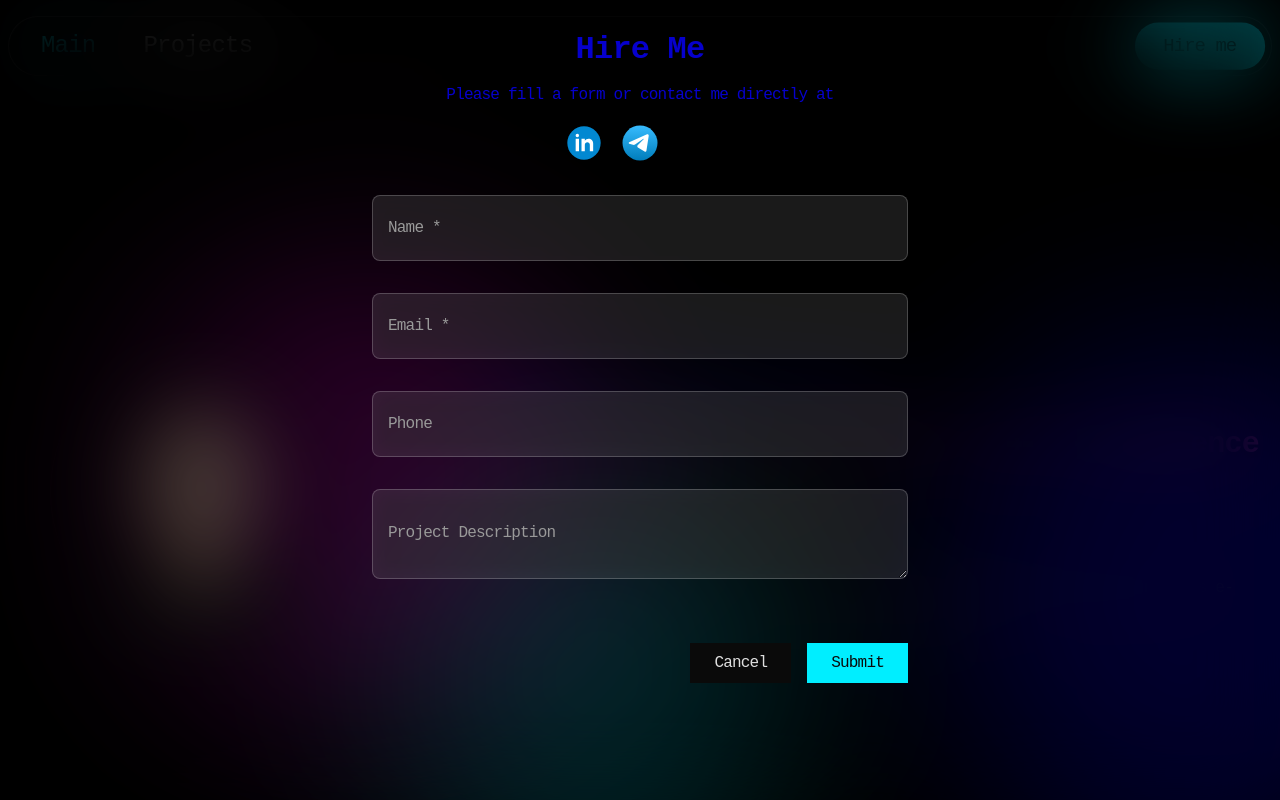
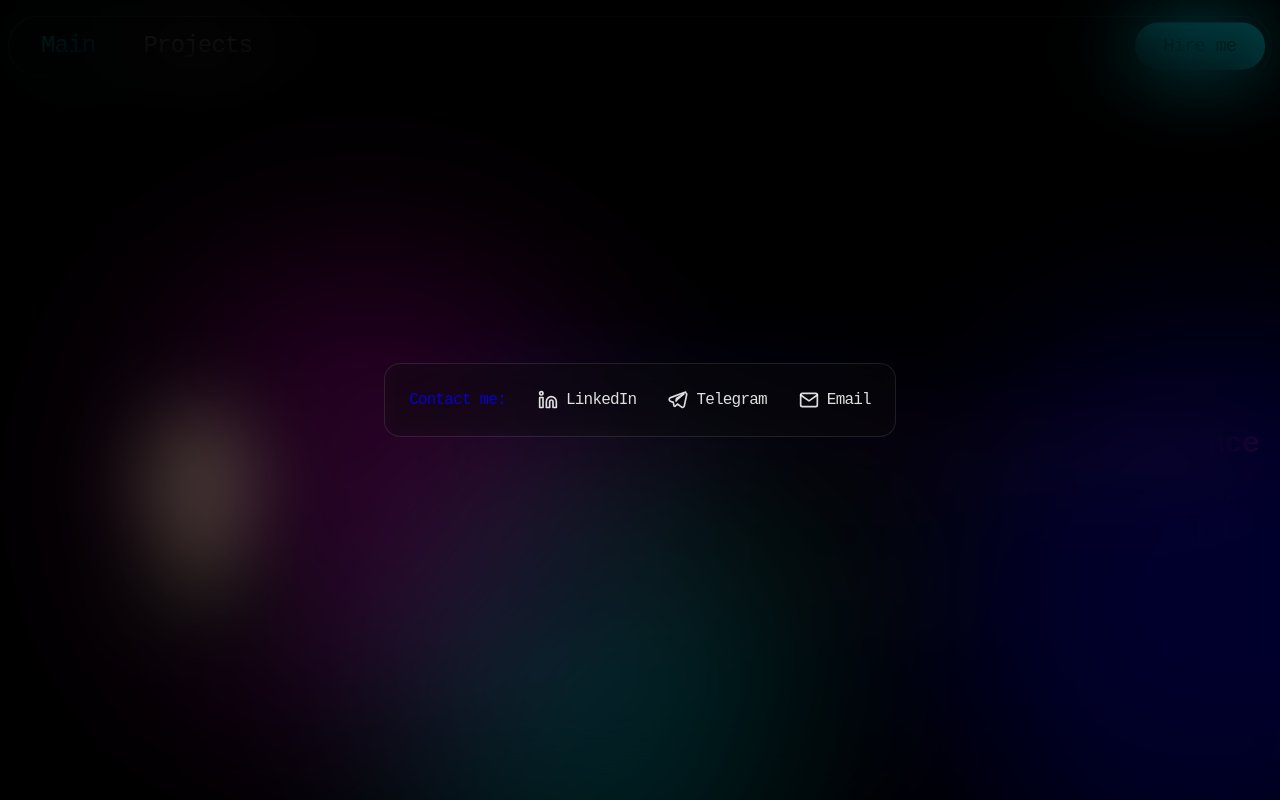
Before and after one commit to slnnzmtl/Vue-Personal-Portfolio, a Vue app: page / in a window 1280 px wide. Both pictures are taken after a click on the button "Hire me". Shown: the top 800 px of the page. Built offline with nearby package versions, Linux system fonts and the light colour scheme.

Commit message:
refactor: simplify HireFormModal and enhance social links presentation
- Replace complex form with social links in GlassMaterial
- Remove unused form fields and submission logic
- Add positioning for modal content
- Improve social links display with responsive layout

```diff
--- a/src/components/ModalProvider/ModalProvider.vue
+++ b/src/components/ModalProvider/ModalProvider.vue
@@ -11,13 +11,23 @@
 </template>
 
 <script lang="ts">
-import { defineComponent } from "vue";
+import { defineComponent, watch } from "vue";
 import { useModalService } from "@/composables";
 
 export default defineComponent({
   name: "ModalProvider",
   setup() {
     const { activeModals, closeModal } = useModalService();
+
+    const toggleBodyScroll = (hasActiveModals: boolean) => {
+      if (hasActiveModals) {
+        document.body.style.overflow = "hidden";
+      } else {
+        document.body.style.overflow = "";
+      }
+    };
+
+    watch(() => activeModals.length > 0, toggleBodyScroll, { immediate: true });
 
     return {
       activeModals,
--- a/src/components/SocialLinks/SocialLinks.vue
+++ b/src/components/SocialLinks/SocialLinks.vue
@@ -1,5 +1,6 @@
 <template>
   <div class="social-links flex flex-wrap justify-around gap-4 md:gap-8">
+    <p class="text-md hidden sm:block">Contact me:</p>
     <SButton
       v-for="link in socialLinks"
       :key="link.name"
--- a/src/components/screens/FaceScreen.vue
+++ b/src/components/screens/FaceScreen.vue
@@ -27,14 +27,15 @@ export default defineComponent({
       >
         Web development with focus on user experience
       </p>
-      <GlassMaterial class="p-4 mx-4 md:mx-0 w-full lg:w-auto">
-        <SocialLinks />
-      </GlassMaterial>
 
-      <p class="sm:text-base text-center text-gray-500 mt-12 xl:mt-6 xl:text-left">
+      <p class="sm:text-base text-center text-gray-500 my-2 xl:text-left">
         I bring a strong background in building complex, high-performance solutions across
         e-commerce, online learning, marketing, and sales domains.
       </p>
+
+      <GlassMaterial class="p-4 mx-4 md:mx-0 mt-2 w-full lg:w-auto">
+        <SocialLinks />
+      </GlassMaterial>
     </div>
   </div>
 </template>
--- a/src/components/ui/ScrollableContainer.vue
+++ b/src/components/ui/ScrollableContainer.vue
@@ -5,7 +5,7 @@
 </template>
 
 <script lang="ts">
-import { computed, defineComponent, onMounted, ref, watch, onUnmounted } from "vue";
+import { computed, defineComponent, onMounted, ref, watch } from "vue";
 
 export default defineComponent({
   name: "ScrollableContainer",
@@ -38,24 +38,23 @@ export default defineComponent({
     });
 
     const handleScroll = (e: Event) => {
+      console.log("Scroll event detected", e);
       emit("scroll", e);
     };
 
-    onMounted(() => {
-      if (scrollableContainer.value) {
-        scrollableContainer.value.addEventListener("scroll", handleScroll);
-      }
-    });
-
-    onUnmounted(() => {
-      if (scrollableContainer.value) {
-        scrollableContainer.value.removeEventListener("scroll", handleScroll);
-      }
-    });
+    watch(
+      () => scrollableContainer.value,
+      (container) => {
+        if (container) {
+          console.log("Container", container);
+          container.addEventListener("scroll", handleScroll);
+        }
+      },
+      { immediate: true }
+    );
 
     return {
       containerClass,
-      scrollableContainer, // Return the ref so template can bind to it
     };
   },
 });
--- a/src/modals/HireFormModal.vue
+++ b/src/modals/HireFormModal.vue
@@ -1,53 +1,25 @@
 <script lang="ts">
-import {
-  SButton,
-  InputField,
-  TextareaField,
-  ContactsBar,
-  ModalWindow,
-} from "@/components/ui";
+import SocialLinks from "@/components/SocialLinks/SocialLinks.vue";
+import GlassMaterial from "@/components/ui/GlassMaterial.vue";
+import ModalWindow from "@/components/ui/ModalWindow.vue";
+
 import { defineComponent, ref } from "vue";
 
 export default defineComponent({
   name: "HireFormModal",
   components: {
-    SButton,
-    InputField,
-    TextareaField,
-    ContactsBar,
+    SocialLinks,
+    GlassMaterial,
     ModalWindow,
   },
   emits: ["close"],
   setup(props, { emit }) {
-    const budget = ref("");
-    const projectDescription = ref("");
-    const contactName = ref("");
-    const contactEmail = ref("");
-    const contactPhone = ref("");
-
-    const submitForm = () => {
-      console.log({
-        budget: budget.value,
-        projectDescription: projectDescription.value,
-        contactName: contactName.value,
-        contactEmail: contactEmail.value,
-        contactPhone: contactPhone.value,
-      });
-
-      emit("close", true);
-    };
-
     const closeModal = (result: boolean | null) => {
+      console.log("closeModal", result);
       emit("close", result);
     };
 
     return {
-      budget,
-      projectDescription,
-      contactName,
-      contactEmail,
-      contactPhone,
-      submitForm,
       closeModal,
     };
   },
@@ -56,33 +28,10 @@ export default defineComponent({
 
 <template>
   <ModalWindow name="ModalKey.HireForm" @close="closeModal">
-    <div class="hire-form-modal flex flex-col gap-4 items-center">
-      <h2 class="form-title">Hire Me</h2>
-      <p class="">Please fill a form or contact me directly at</p>
-      <ContactsBar class="mb-4" />
-
-      <form class="form-container w-full" @submit.prevent="submitForm">
-        <InputField v-model="contactName" label="Name" required />
-        <InputField
-          v-model="contactEmail"
-          label="Email"
-          type="email"
-          required
-        />
-        <InputField v-model="contactPhone" label="Phone" type="tel" />
-        <TextareaField
-          v-model="projectDescription"
-          label="Project Description"
-          required
-        />
-
-        <div class="form-actions">
-          <SButton type="secondary" class="cancel-button" @click="closeModal">
-            Cancel
-          </SButton>
-          <SButton type="primary" class="submit-button">Submit</SButton>
-        </div>
-      </form>
+    <div class="hire-form-modal flex flex-col gap-4 items-center justify-center">
+      <GlassMaterial class="p-6">
+        <SocialLinks class="flex-col sm:flex-row gap-6" />
+      </GlassMaterial>
     </div>
   </ModalWindow>
 </template>
@@ -91,6 +40,11 @@ export default defineComponent({
 .hire-form-modal {
   padding: 2rem;
   width: 600px;
+
+  position: absolute;
+  top: 50%;
+  left: 50%;
+  transform: translate(-50%, -50%);
 }
 
 .form-title {
```
